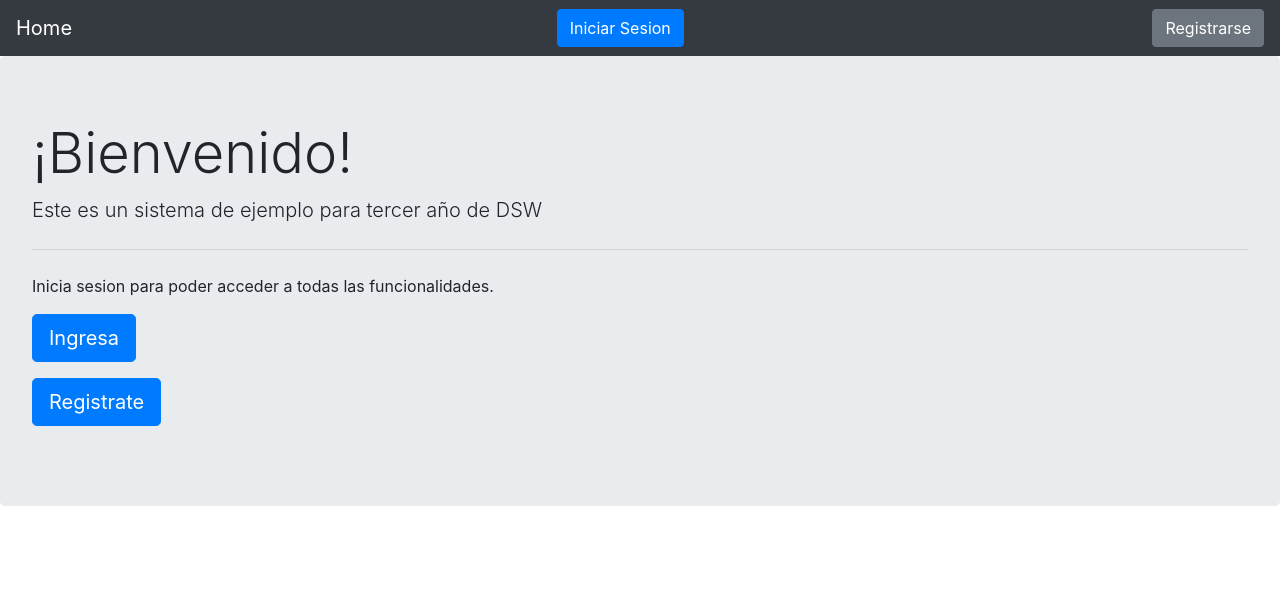
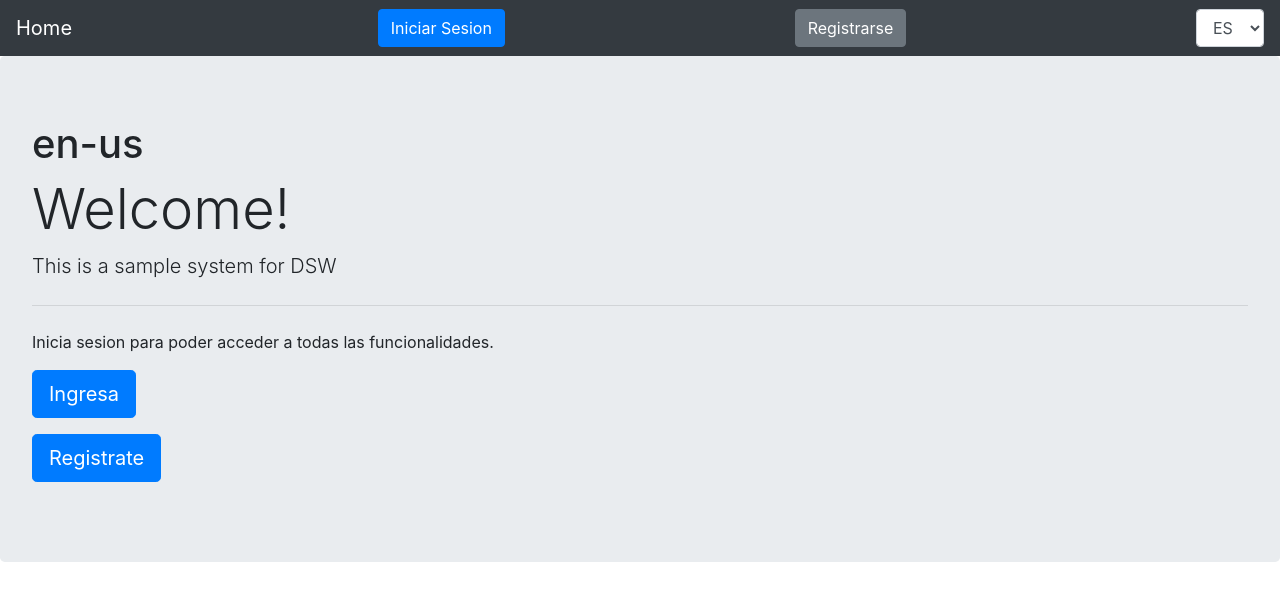
Before and after one commit to matiasluceroitec/virtuales, a Django app: template itec2025/home/templates/index.html in a window 1280 px wide. Shown: the top 601 px of the page. Run offline with Django 3.2, Linux system fonts and the light colour scheme; the template is opened without the code that fills it, so the values that code supplies are empty; some libraries are stand-ins or nearby versions.

Commit message:
translations

```diff
--- a/itec2025/home/templates/base.html
+++ b/itec2025/home/templates/base.html
@@ -1,3 +1,5 @@
+{% load i18n %}
+
 <!doctype html>
 <html lang="en">
   <head>
@@ -11,7 +13,7 @@
   </head>
   <body>
         <nav class="navbar navbar-dark bg-dark">
-            <a class="navbar-brand" href="{% url 'index' %}"> Home </a>
+            <a class="navbar-brand" href="{% url 'index' %}"> {% trans "Home" %} </a>
             {% if user.is_authenticated %}
               <li>
                   <a href="{% url 'product_list' %}"> Products </a>
@@ -24,6 +26,14 @@
               <a class="btn btn-primary" href="{% url 'login' %}"> Iniciar Sesion </a>
               <a class="btn btn-secondary" href="{% url 'register' %}"> Registrarse </a>
             {% endif %}
+
+            <form action="{% url 'set_language' %}" method="post">
+              {% csrf_token %}
+              <select name="language" id="" class="form-control" onchange="this.form.submit()">
+                <option value="es" {% if LANGUAGE_CODE == 'es' %} selected {% endif %}>ES</option>
+                <option value="en" {% if LANGUAGE_CODE == 'en' %} selected {% endif %}>EN</option>
+              </select>
+            </form>
         </nav>
 
         {% if messages %}
--- a/itec2025/home/templates/index.html
+++ b/itec2025/home/templates/index.html
@@ -1,14 +1,18 @@
 {% extends 'base.html' %}
+
+{% load i18n %}
 
 {% block title %} Inicio {% endblock %}
 
 {% block content %}
  {{ current_year }}
 <div class="jumbotron">
-    <h1 class="display-4">¡Bienvenido!</h1>
-    <p class="lead">Este es un sistema de ejemplo para tercer año de DSW</p>
+    <h1>{{ LANGUAGE_CODE }}</h1>
+    <h1 class="display-4">{% trans "Welcome!" %}</h1>
+    <p class="lead">
+        {% trans 'This is a sample system for DSW'%}
+    </p>
     <hr class="my-4">
-
     {% if not user.is_authenticated %}
         <p>Inicia sesion para poder acceder a todas las funcionalidades.</p>
         <p class="lead">
--- a/itec2025/home/views.py
+++ b/itec2025/home/views.py
@@ -3,8 +3,10 @@ from django.contrib.auth import authenticate, login, logout
 from django.contrib.auth.models import User
 from django.shortcuts import redirect, render
 from django.views import View
+from home.forms import LoginForm, RegisterForm
 
-from home.forms import LoginForm, RegisterForm
+# Traduccion
+from django.utils.translation import activate, get_language, deactivate
 
 
 class HomeView(View):
--- a/itec2025/products/models.py
+++ b/itec2025/products/models.py
@@ -1,9 +1,11 @@
 from django.db import models
+from django.utils.translation import gettext_lazy as _
+
 
 # Create your models here.
 class Product(models.Model):
-    name = models.CharField(max_length=255)
-    price = models.DecimalField(max_digits=10, decimal_places=2)
+    name = models.CharField(_("Product name"), max_length=255)
+    price = models.DecimalField(_("Price"), max_digits=10, decimal_places=2)
     stock = models.IntegerField()
 
     def __str__(self):
--- a/itec2025/products/templates/products/detail.html
+++ b/itec2025/products/templates/products/detail.html
@@ -1,12 +1,12 @@
 {% extends 'base.html' %}
-
+{% load i18n %}
 {% block title %} Detail {% endblock %}
 
 {% block content %}
     <h2> {{ product.name }}</h2>
     <ul>
         <li>
-            Price: {{ product.price }}
+            {% trans 'Price' %}: {{ product.price }}
             Stock: {{ product.stock }}
         </li>
     </ul>
--- a/itec2025/products/templates/products/list.html
+++ b/itec2025/products/templates/products/list.html
@@ -1,13 +1,13 @@
 {% extends 'base.html' %}
-
+{% load i18n %}
 {% block title %} Products List {% endblock %}
 
 {% block content %}
 <table class="table">
   <thead>
     <tr>
-      <th>Product</th>
-      <th>Price</th>
+      <th>{% trans 'Product' %}</th>
+      <th>{% trans 'Price' %}</th>
       <th>Stock</th>
       <th>Action</th>
     </tr>
```
Also changed, not shown: itec2025/itec2025/settings.py (+14 -3 lines), itec2025/itec2025/urls.py (+6 -1 lines), itec2025/locale/en/LC_MESSAGES/django.po (added), itec2025/locale/es/LC_MESSAGES/django.po (added), 2 other files.
